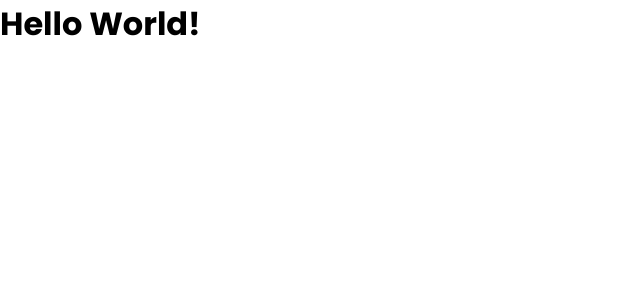
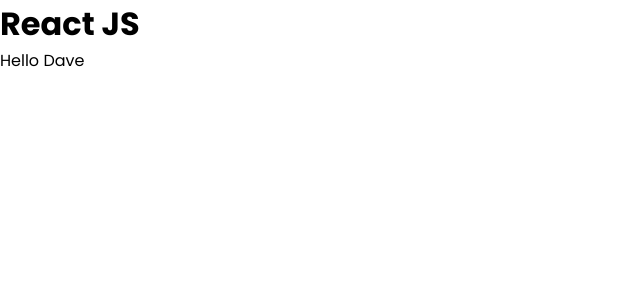
Before and after one commit to imonweb/ReactJS-9Hrs-Course, a React (Create React App) app: page / in a window 1280 px wide. Shown: the top 300 px of the page, without its empty margins (0-640 px from the left). Built offline with nearby package versions, Linux system fonts and the light colour scheme.

Commit message:
Starter Files

```diff
--- a/src/App.js
+++ b/src/App.js
@@ -2,9 +2,18 @@
 import './App.css';
 
 function App() {
+  const handleNameChange = () => {
+    const names = ['Bob', 'Kevin', 'Dave'];
+    const int = Math.floor(Math.random() * 3);
+    return names[int];
+  }
+
   return (
     <div className="App">
-       <h1>Hello World!</h1>
+       <h1>React JS</h1>
+       <p>
+         Hello {handleNameChange()}
+       </p>
     </div>
   );
 }
```
Also changed, not shown: 1 other file (tests, documents, lock files or other folders).
